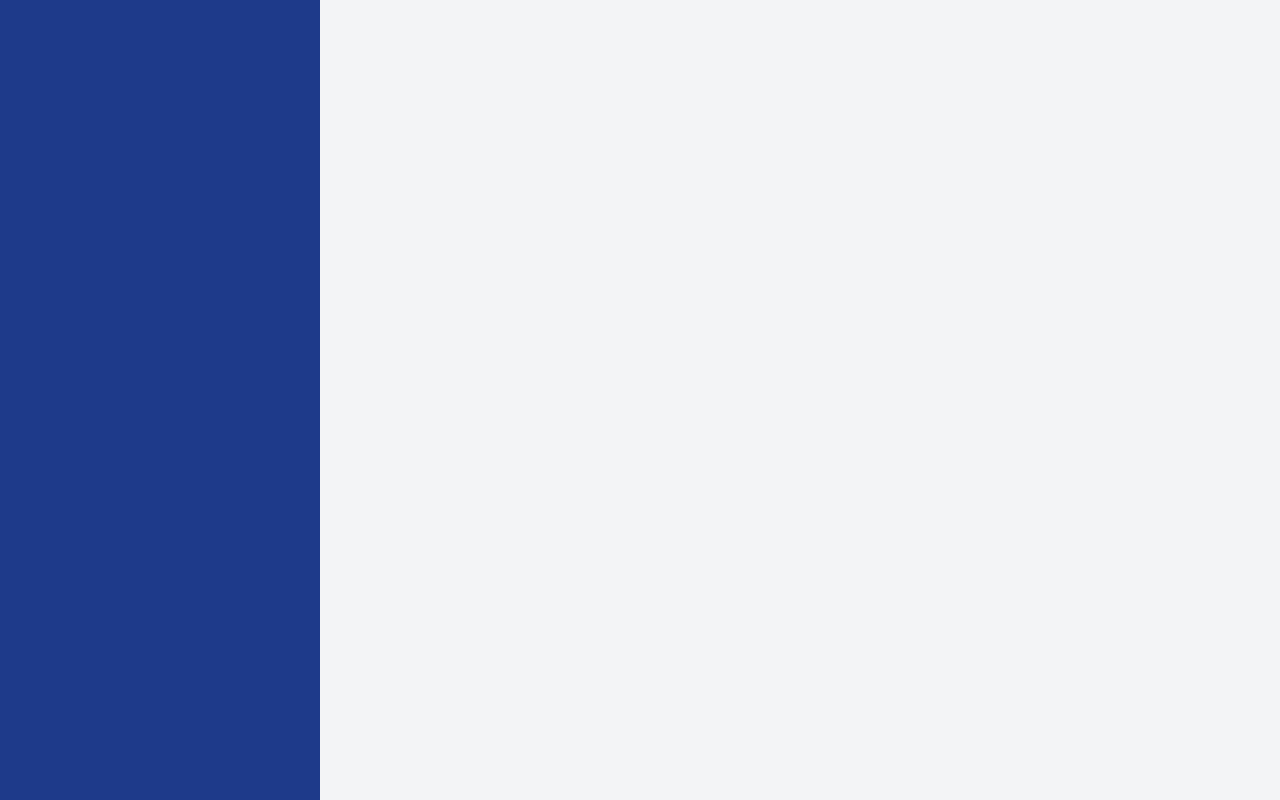
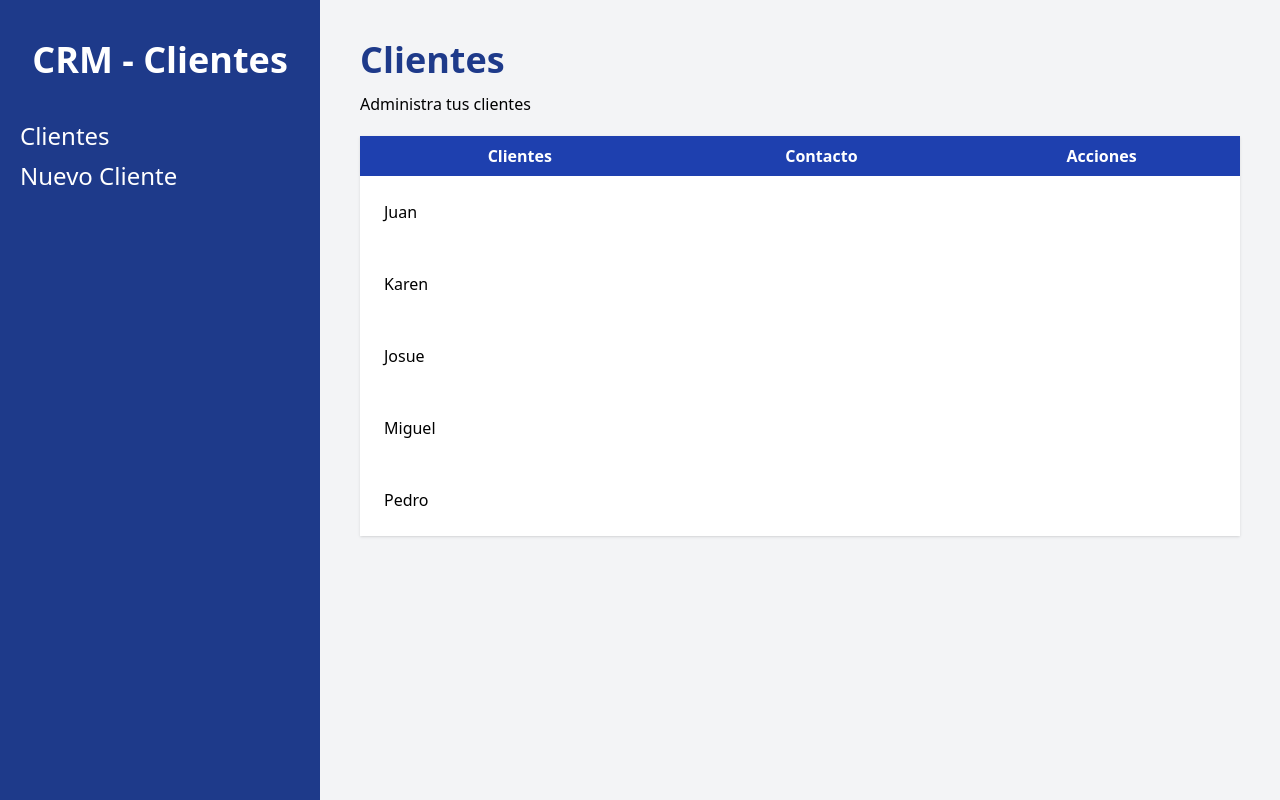
Before and after one commit to Richardod01/CRM-React, a React (Vite) app: page / in a window 1280 px wide. Built offline with nearby package versions, Linux system fonts and the light colour scheme.

Commit message:
Agregamos un nuevo componente

```diff
--- /dev/null
+++ b/src/components/Cliente.jsx
@@ -0,0 +1,16 @@
+function Cliente({ cliente }) {
+
+    const { nombre, empresa, email, telefono, id } = cliente
+
+    return (
+        <>
+            <tr>
+                <td className="p-6">
+                    {nombre}
+                </td>
+            </tr>
+        </>
+    )
+}
+
+export default Cliente
--- a/src/components/Layout.jsx
+++ b/src/components/Layout.jsx
@@ -1,12 +1,26 @@
-import { Outlet } from "react-router-dom"
+import { Outlet, Link, useLocation } from "react-router-dom"
 
 function Layout() {
+  const location = useLocation();
+
   return (
     <div className="md:flex md:min-h-screen">
-      <div className="md:w-1/4 bg-blue-900 px-5 py-10">
-      </div>
+      <aside className="md:w-1/4 bg-blue-900 px-5 py-10">
+        <h2 className="text-4xl font-black text-center text-white">CRM - Clientes</h2>
+        <nav className="mt-10">
+
+          <Link
+          className={`${location.pathname === '/' ? 'text-blue-300' : 'text-white'} text-2xl block mt-2 hover:text-blue-300 text-white`}
+          to='/'>Clientes</Link>
+
+          <Link
+          className={`${location.pathname === '/clientes/nuevo' ? 'text-blue-300' : 'text-white'} text-2xl block mt-2 hover:text-blue-300 text-white`}
+          to='/clientes/nuevo'>Nuevo Cliente</Link>
+
+        </nav>
+      </aside>
       <main className="md:w-3/4 p-10 md:h-screen overflow-scroll">
-
+        <Outlet />
       </main>
     </div>
   )
--- a/src/main.jsx
+++ b/src/main.jsx
@@ -4,7 +4,7 @@
 import { createBrowserRouter, RouterProvider } from 'react-router-dom'
 import Layout from './components/Layout'
 import NuevoCliente from './pages/NuevoCliente'
-import Index from './pages/Index'
+import Index, { loader as clientesLoader} from './pages/Index'
 
 
 const router = createBrowserRouter([
@@ -14,7 +14,8 @@
     children:[
       {
         index: true,
-        element: <Index />
+        element: <Index />,
+        loader: clientesLoader
       },
       {
         path: '/clientes/nuevo',
--- a/src/pages/Index.jsx
+++ b/src/pages/Index.jsx
@@ -1,11 +1,82 @@
-import React from 'react'
+import { useLoaderData } from "react-router-dom";
+import Cliente from "../components/Cliente";
 
-const Index = () => {
-  return (
-    <div>
-      <h1>Clientes</h1>
-    </div>
-  )
+export function loader() {
+    const clientes = [
+        {
+            id: 1,
+            nombre: 'Juan',
+            telefono: 102013313,
+            email: "juan@juan.com",
+            empresa: 'Codigo Con Juan'
+        },
+        {
+            id: 2,
+            nombre: 'Karen',
+            telefono: 138198313,
+            email: "karen@juan.com",
+            empresa: 'Codigo Con Juan'
+        },
+        {
+            id: 3,
+            nombre: 'Josue',
+            telefono: 31983913,
+            email: "josue@juan.com",
+            empresa: 'Codigo Con Juan'
+        },
+        {
+            id: 4,
+            nombre: 'Miguel',
+            telefono: 319381983,
+            email: "miguel@juan.com",
+            empresa: 'Codigo Con Juan'
+        },
+        {
+            id: 5,
+            nombre: 'Pedro',
+            telefono: 1398198938,
+            email: "pedro@juan.com",
+            empresa: 'Codigo Con Juan'
+        },
+    ];
+
+    return clientes;
+}
+
+
+function Index() {
+
+    const clientes = useLoaderData();
+
+    return (
+        <>
+            <h1 className='font-black text-4xl text-blue-900'>Clientes</h1>
+            <p className='mt-3'>Administra tus clientes</p>
+
+            {clientes.length ? (
+                <table className="w-full bg-white shadow mt-5 table-auto">
+                    <thead className="bg-blue-800 text-white">
+                        <tr>
+                            <th className="p-2">Clientes</th>
+                            <th className="p-2">Contacto</th>
+                            <th className="p-2">Acciones</th>
+                        </tr>
+                    </thead>
+
+                    <tbody>
+                        {clientes.map(cliente => (
+                            <Cliente
+                                cliente = {cliente}
+                                key = {cliente.id}
+                            />
+                        ))}
+                    </tbody>
+                </table>
+            ) : (
+                <p className="text-center mt-10">No Hay Clientes Aun</p>
+            )}
+        </>
+    )
 }
 
 export default Index
```
